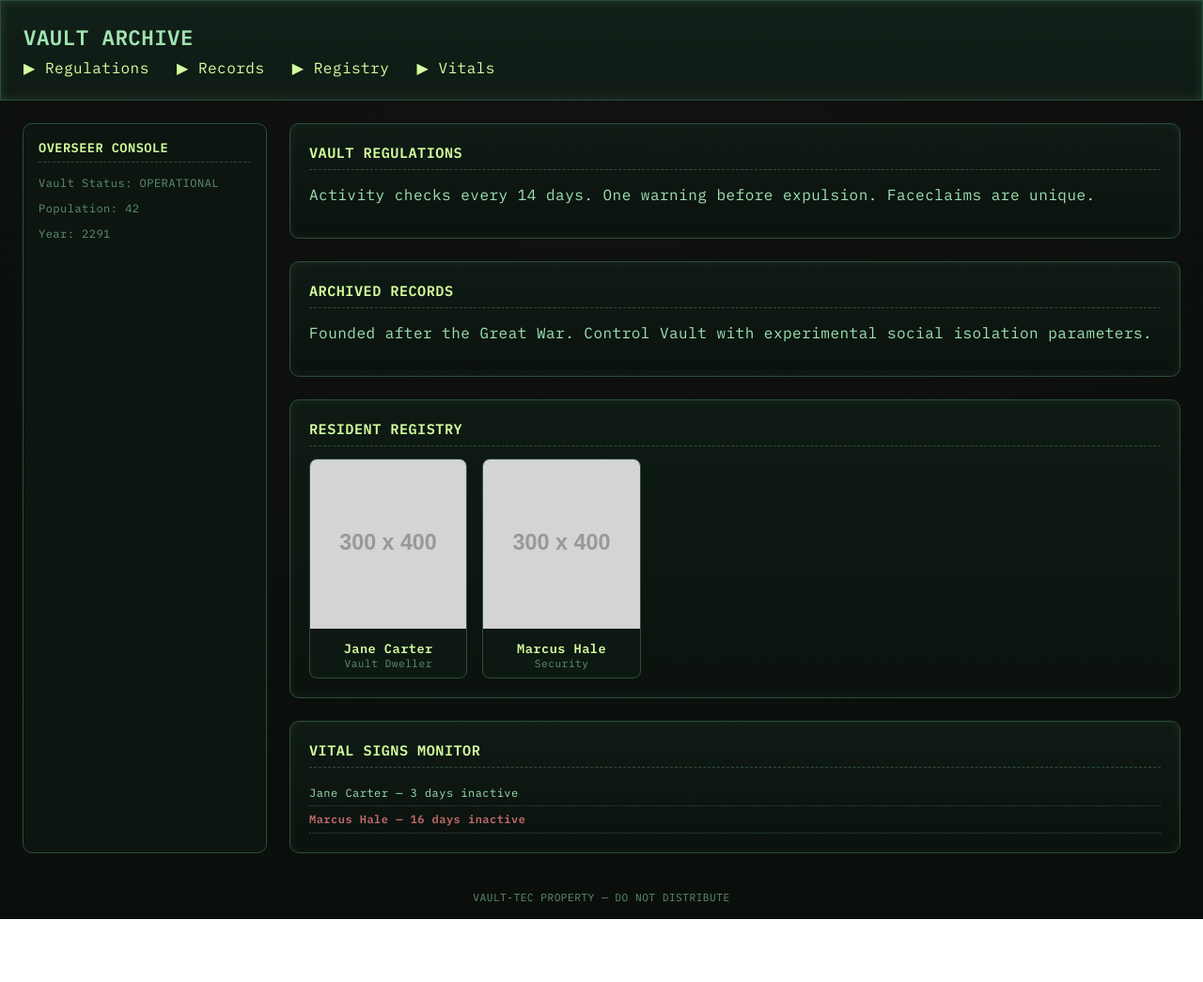
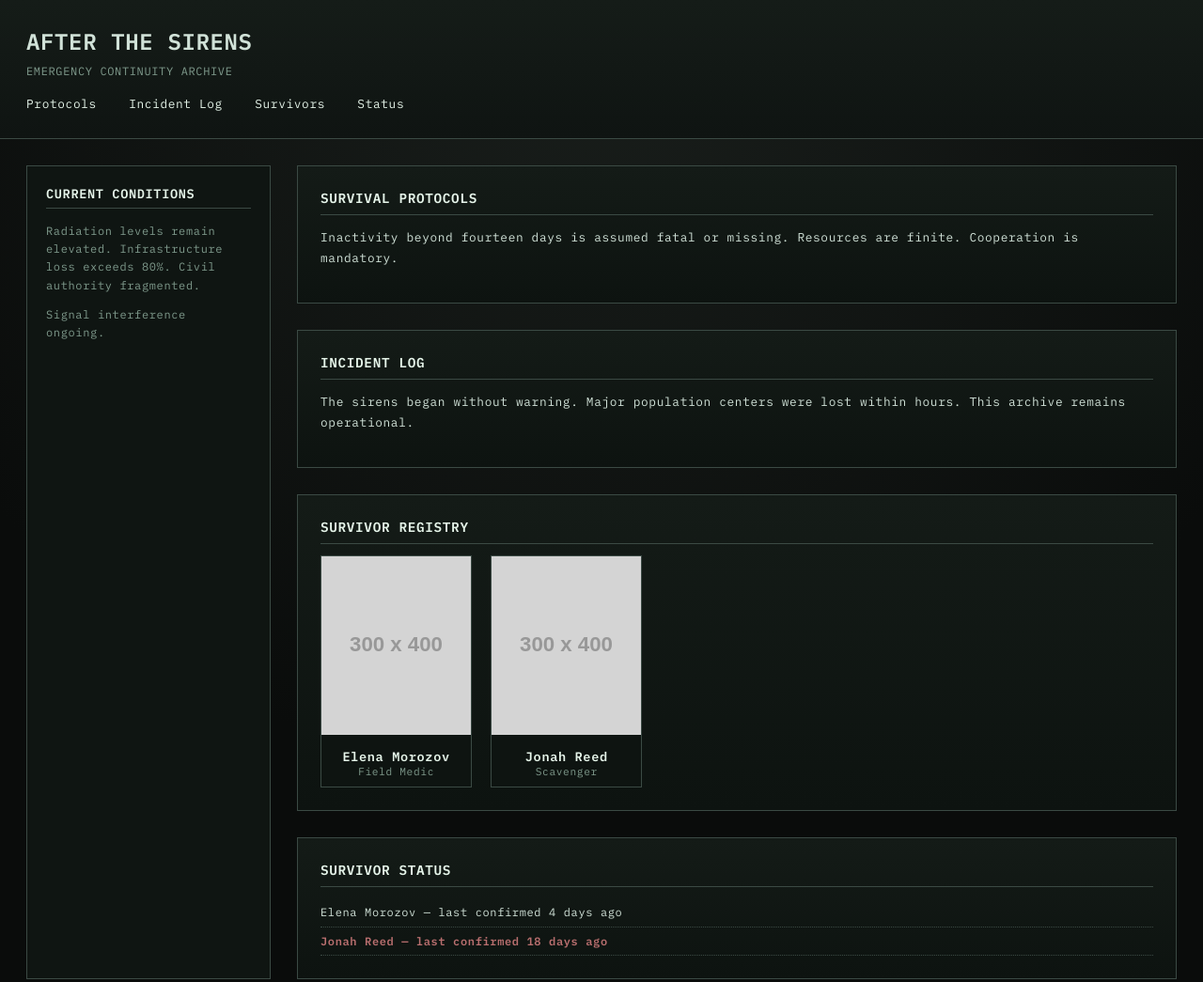
Before and after one commit to fables-hub/fallout, a plain HTML site: page index.html in a window 1280 px wide. Shown: the top 1045 px of the page at 94% size. Before the commit the page ends 978 px from the top, so only its background shows below. Drawn offline with Linux system fonts and the light colour scheme; placeholder pictures from the web are drawn by us.

Commit message:
Updated skin

```diff
--- a/index.html
+++ b/index.html
@@ -2,53 +2,43 @@
 <html lang="en">
 <head>
   <meta charset="UTF-8">
-  <title>VAULT ARCHIVE</title>
+  <title>AFTER THE SIRENS</title>
   <link rel="preconnect" href="https://fonts.googleapis.com">
   <link rel="preconnect" href="https://fonts.gstatic.com" crossorigin>
   <link href="https://fonts.googleapis.com/css2?family=IBM+Plex+Mono:wght@400;600&display=swap" rel="stylesheet">
 
   <style>
     /* ======================
-       FALLOUT TERMINAL SKIN
+       POST-NUCLEAR ARCHIVE SKIN
        ====================== */
 
     :root {
-      --bg: #0b0f0c;
-      --panel: #0f1a14;
-      --border: #2a4d3b;
-      --text: #9fe3b2;
-      --muted: #5f8f73;
-      --accent: #d4ff9d;
-      --danger: #c36b6b;
+      --bg: #0a0c0b;          /* ash-black */
+      --panel: #121815;       /* bunker interior */
+      --border: #3b4a44;      /* oxidized steel */
+      --text: #d1e2d8;        /* pale phosphor */
+      --muted: #7f9a8c;
+      --accent: #e6f5ea;      /* alert white */
+      --warning: #c9a46a;     /* radiation amber */
+      --danger: #b96f6f;
     }
 
-    * {
-      box-sizing: border-box;
-    }
+    * { box-sizing: border-box; }
 
     body {
       margin: 0;
-      background: radial-gradient(circle at top, #111 0%, var(--bg) 70%);
+      background:
+        radial-gradient(circle at top, #1a1f1c 0%, var(--bg) 65%),
+        repeating-linear-gradient(
+          to bottom,
+          rgba(255,255,255,0.015),
+          rgba(255,255,255,0.015) 1px,
+          transparent 1px,
+          transparent 4px
+        );
       color: var(--text);
       font-family: "IBM Plex Mono", monospace;
-      letter-spacing: 0.03em;
-    }
-
-    /* Scanlines */
-    body::before {
-      content: "";
-      position: fixed;
-      inset: 0;
-      pointer-events: none;
-      background: repeating-linear-gradient(
-        to bottom,
-        rgba(255,255,255,0.02),
-        rgba(255,255,255,0.02) 1px,
-        transparent 1px,
-        transparent 3px
-      );
-      mix-blend-mode: overlay;
-      z-index: 999;
+      letter-spacing: 0.04em;
     }
 
     /* ======================
@@ -56,26 +46,32 @@
        ====================== */
 
     .site-header {
-      border: 1px solid var(--border);
-      background: linear-gradient(180deg, #102018, var(--panel));
-      padding: 1.5rem;
-      box-shadow: inset 0 0 12px rgba(159,227,178,0.15);
+      border-bottom: 1px solid var(--border);
+      padding: 1.75rem;
+      background: linear-gradient(180deg, #151c18, #0f1412);
     }
 
     .site-header h1 {
       margin: 0 0 0.5rem;
-      font-size: 1.4rem;
+      font-size: 1.5rem;
       text-transform: uppercase;
+    }
+
+    .site-header .subtitle {
+      font-size: 0.75rem;
+      color: var(--muted);
+      text-transform: uppercase;
+    }
+
+    .site-header nav {
+      margin-top: 1rem;
     }
 
     .site-header nav a {
       color: var(--accent);
-      margin-right: 1.2rem;
       text-decoration: none;
-    }
-
-    .site-header nav a::before {
-      content: "▶ ";
+      margin-right: 1.5rem;
+      font-size: 0.8rem;
     }
 
     /* ======================
@@ -85,8 +81,8 @@
     .layout {
       display: grid;
       grid-template-columns: 260px 1fr;
-      gap: 1.5rem;
-      padding: 1.5rem;
+      gap: 1.75rem;
+      padding: 1.75rem;
     }
 
     /* ======================
@@ -94,99 +90,99 @@
        ====================== */
 
     .sidebar {
-      background: #0c1510;
+      background: #0f1512;
       border: 1px solid var(--border);
-      border-radius: 10px;
-      padding: 1rem;
+      padding: 1.25rem;
     }
 
     .sidebar h3 {
+      font-size: 0.85rem;
       margin-top: 0;
-      font-size: 0.85rem;
+      text-transform: uppercase;
       color: var(--accent);
-      text-transform: uppercase;
-      border-bottom: 1px dashed var(--border);
+      border-bottom: 1px solid var(--border);
       padding-bottom: 0.4rem;
     }
 
     .sidebar p {
       font-size: 0.75rem;
       color: var(--muted);
+      line-height: 1.6;
     }
 
     /* ======================
-       PANELS
+       CONTENT PANELS
        ====================== */
 
     .content {
       display: flex;
       flex-direction: column;
-      gap: 1.5rem;
+      gap: 1.75rem;
     }
 
     .panel {
-      background: linear-gradient(180deg, #0f1a14, #0b120e);
+      background: linear-gradient(180deg, #141b17, #0d1310);
       border: 1px solid var(--border);
-      border-radius: 10px;
-      padding: 1.25rem;
-      box-shadow: inset 0 0 10px rgba(159,227,178,0.08);
+      padding: 1.5rem;
     }
 
     .panel h2 {
       margin-top: 0;
-      font-size: 0.95rem;
+      font-size: 0.9rem;
       text-transform: uppercase;
       color: var(--accent);
-      border-bottom: 1px dashed var(--border);
+      border-bottom: 1px solid var(--border);
       padding-bottom: 0.5rem;
     }
 
+    .panel p {
+      font-size: 0.8rem;
+      line-height: 1.7;
+    }
+
     /* ======================
-       CHARACTER GRID
+       CHARACTER REGISTRY
        ====================== */
 
     .character-grid {
       display: grid;
-      grid-template-columns: repeat(auto-fill, minmax(140px, 1fr));
-      gap: 1rem;
+      grid-template-columns: repeat(auto-fill, minmax(150px, 1fr));
+      gap: 1.25rem;
     }
 
     .character-card {
-      background: #0e1812;
+      background: #0e1411;
       border: 1px solid var(--border);
-      border-radius: 8px;
-      overflow: hidden;
       text-align: center;
-      transition: transform 0.15s ease, box-shadow 0.15s ease;
+      transition: box-shadow 0.2s ease;
     }
 
     .character-card:hover {
-      transform: translateY(-2px);
-      box-shadow: 0 0 10px rgba(159,227,178,0.2);
+      box-shadow: 0 0 12px rgba(230,245,234,0.15);
     }
 
     .character-card img {
       width: 100%;
-      height: 180px;
+      height: 190px;
       object-fit: cover;
-      filter: grayscale(20%) contrast(110%);
+      filter: grayscale(40%) contrast(110%);
     }
 
     .character-card h3 {
       font-size: 0.85rem;
-      margin: 0.5rem 0 0;
+      margin: 0.6rem 0 0;
       color: var(--accent);
     }
 
     .character-card span {
       font-size: 0.7rem;
       color: var(--muted);
+      margin-bottom: 0.6rem;
       display: block;
-      margin-bottom: 0.5rem;
     }
 
     /* ======================
-       ACTIVITY LOG
+       ACTIVITY / STATUS
        ====================== */
 
     #activity-log {
@@ -196,9 +192,9 @@
 
     #activity-log li {
       list-style: none;
-      padding: 0.4rem 0;
+      font-size: 0.75rem;
+      padding: 0.45rem 0;
       border-bottom: 1px dotted var(--border);
-      font-size: 0.75rem;
     }
 
     #activity-log li.inactive {
@@ -211,10 +207,11 @@
        ====================== */
 
     .site-footer {
-      padding: 1rem;
       text-align: center;
+      padding: 1.25rem;
       font-size: 0.7rem;
       color: var(--muted);
+      border-top: 1px solid var(--border);
     }
 
     /* ======================
@@ -232,77 +229,78 @@
 <body>
 
   <header class="site-header">
-    <h1>Vault Archive</h1>
+    <h1>After the Sirens</h1>
+    <div class="subtitle">Emergency Continuity Archive</div>
+
     <nav>
-      <a href="#rules">Regulations</a>
-      <a href="#lore">Records</a>
-      <a href="#characters">Registry</a>
-      <a href="#activity">Vitals</a>
+      <a href="#rules">Protocols</a>
+      <a href="#lore">Incident Log</a>
+      <a href="#characters">Survivors</a>
+      <a href="#activity">Status</a>
     </nav>
   </header>
 
   <main class="layout">
     <aside class="sidebar">
-      <h3>Overseer Console</h3>
-      <p>Vault Status: OPERATIONAL</p>
-      <p>Population: 42</p>
-      <p>Year: 2291</p>
+      <h3>Current Conditions</h3>
+      <p>Radiation levels remain elevated. Infrastructure loss exceeds 80%. Civil authority fragmented.</p>
+      <p>Signal interference ongoing.</p>
     </aside>
 
     <section class="content">
       <div class="panel" id="rules">
-        <h2>Vault Regulations</h2>
-        <p>Activity checks every 14 days. One warning before expulsion. Faceclaims are unique.</p>
+        <h2>Survival Protocols</h2>
+        <p>Inactivity beyond fourteen days is assumed fatal or missing. Resources are finite. Cooperation is mandatory.</p>
       </div>
 
       <div class="panel" id="lore">
-        <h2>Archived Records</h2>
-        <p>Founded after the Great War. Control Vault with experimental social isolation parameters.</p>
+        <h2>Incident Log</h2>
+        <p>The sirens began without warning. Major population centers were lost within hours. This archive remains operational.</p>
       </div>
 
       <div class="panel" id="characters">
-        <h2>Resident Registry</h2>
+        <h2>Survivor Registry</h2>
         <div class="character-grid">
           <div class="character-card">
             <img src="https://placehold.co/300x400" alt="">
-            <h3>Jane Carter</h3>
-            <span>Vault Dweller</span>
+            <h3>Elena Morozov</h3>
+            <span>Field Medic</span>
           </div>
           <div class="character-card">
             <img src="https://placehold.co/300x400" alt="">
-            <h3>Marcus Hale</h3>
-            <span>Security</span>
+            <h3>Jonah Reed</h3>
+            <span>Scavenger</span>
           </div>
         </div>
       </div>
 
       <div class="panel" id="activity">
-        <h2>Vital Signs Monitor</h2>
+        <h2>Survivor Status</h2>
         <ul id="activity-log"></ul>
       </div>
     </section>
   </main>
 
   <footer class="site-footer">
-    VAULT-TEC PROPERTY — DO NOT DISTRIBUTE
+    THIS SYSTEM IS NOT MONITORED
   </footer>
 
   <script>
     /* ======================
-       ACTIVITY TRACKER
+       STATUS TRACKER
        ====================== */
 
     const activity = [
-      { name: "Jane Carter", days: 3 },
-      { name: "Marcus Hale", days: 16 }
+      { name: "Elena Morozov", days: 4 },
+      { name: "Jonah Reed", days: 18 }
     ];
 
     const log = document.getElementById("activity-log");
 
-    activity.forEach(char => {
+    activity.forEach(entry => {
       const li = document.createElement("li");
-      li.textContent = `${char.name} — ${char.days} days inactive`;
-      if (char.days >= 14) li.classList.add("inactive");
+      li.textContent = `${entry.name} — last confirmed ${entry.days} days ago`;
+      if (entry.days >= 14) li.classList.add("inactive");
       log.appendChild(li);
     });
   </script>
```
